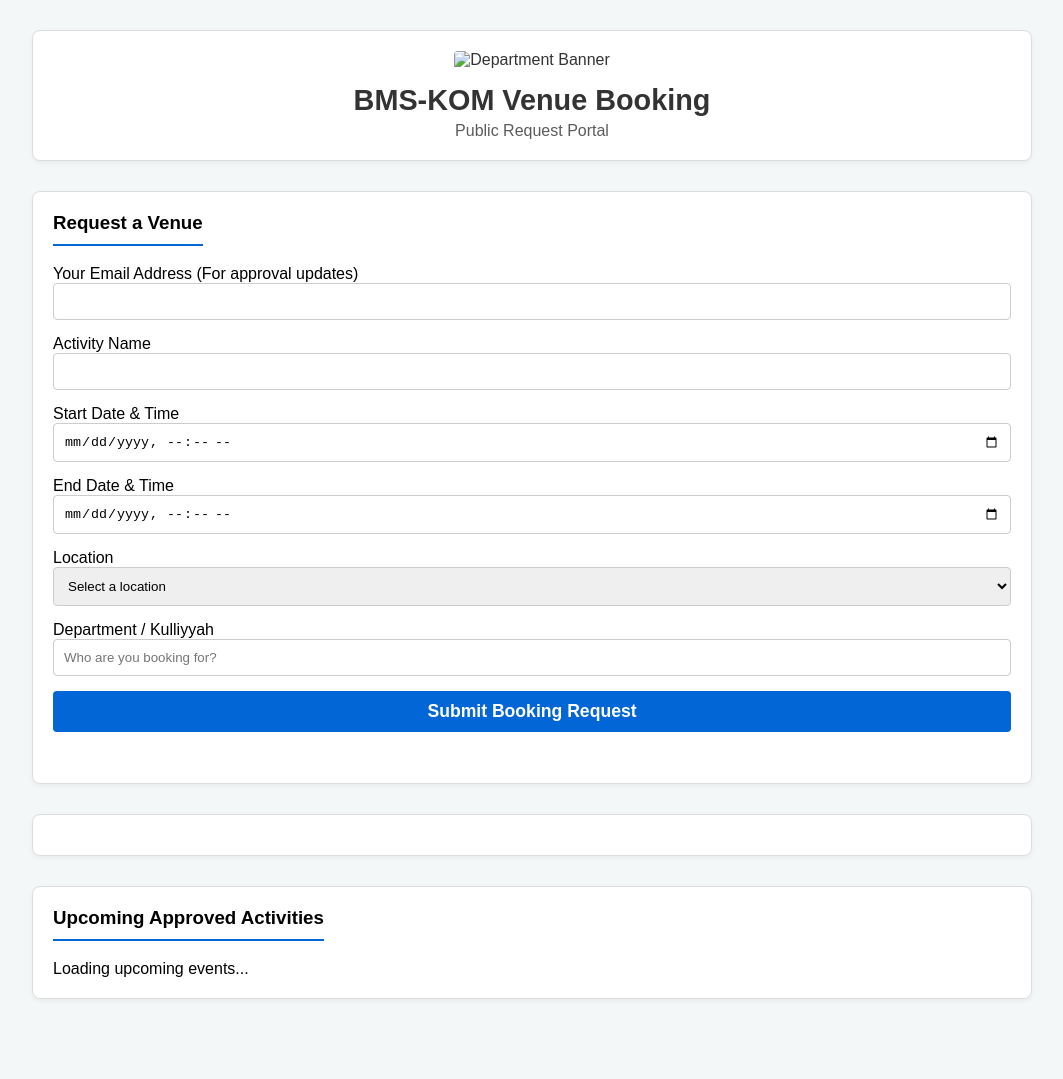
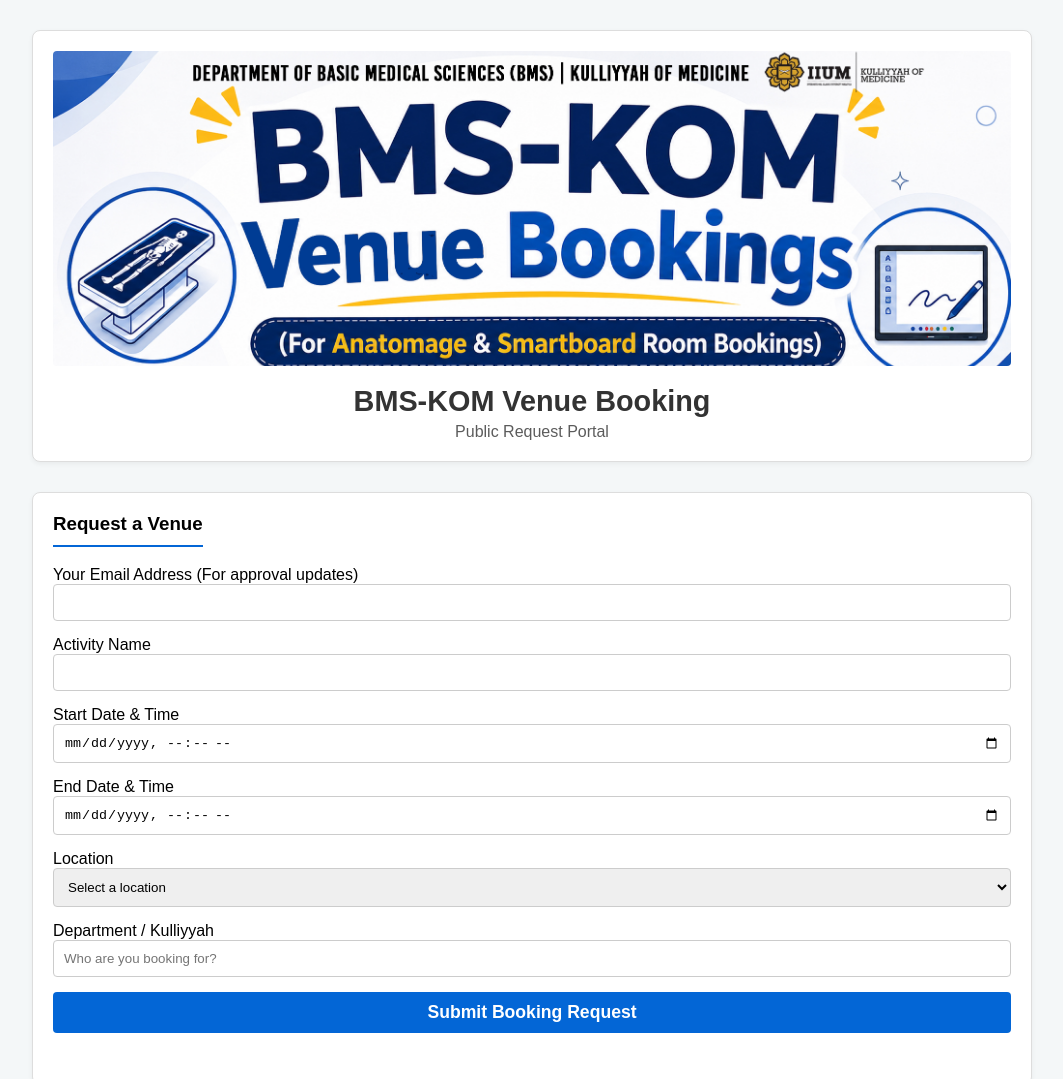
Before and after one commit to bmskom/venues, a plain HTML site: page index.html in a window 1280 px wide. Shown: the top 1079 px of the page, without its empty margins (108-1171 px from the left). Before the commit the page ends 1029 px from the top, so only its background shows below. Drawn offline with Linux system fonts and the light colour scheme; a script that the page names is missing.

Commit message:
Update index.html

```diff
--- a/index.html
+++ b/index.html
@@ -39,7 +39,7 @@
 <body>
 
     <div class="container header-container">
-        <img src="header2.jpg" alt="Department Banner" class="header-banner">
+        <img src="header3.jpg" alt="Department Banner" class="header-banner">
 
         <h1>BMS-KOM Venue Booking</h1>
         <p>Public Request Portal</p>
```
